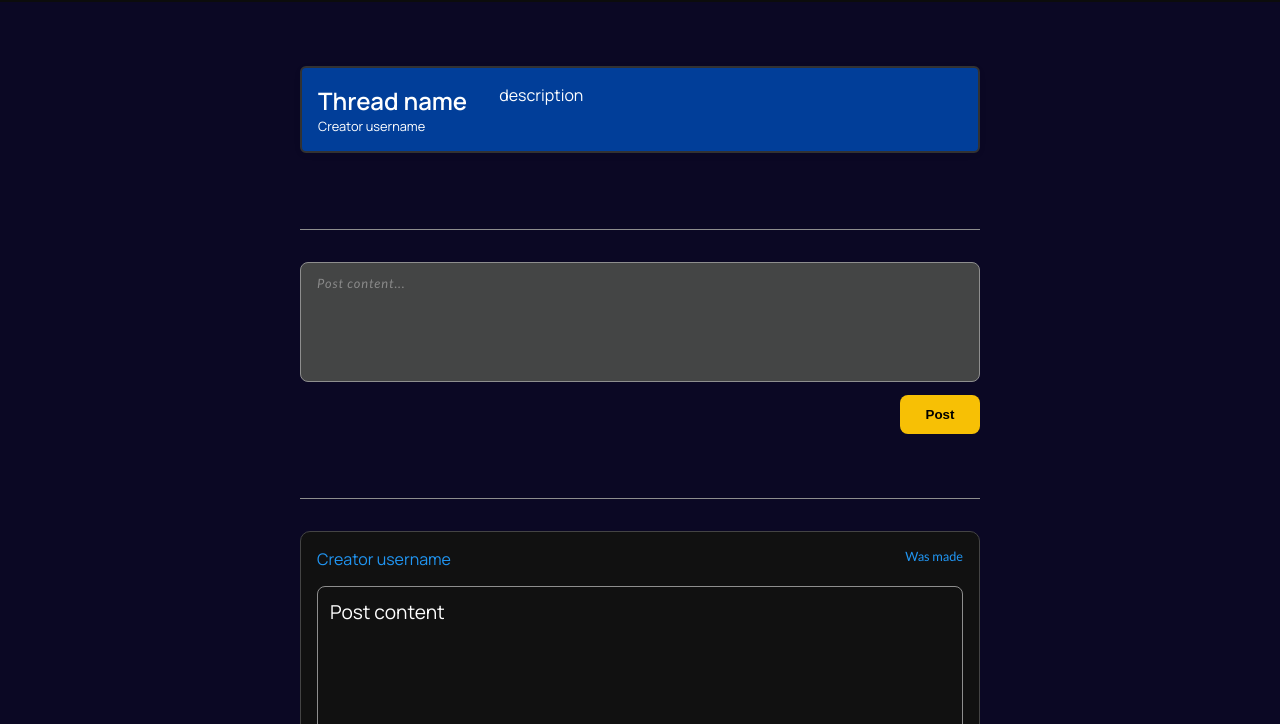
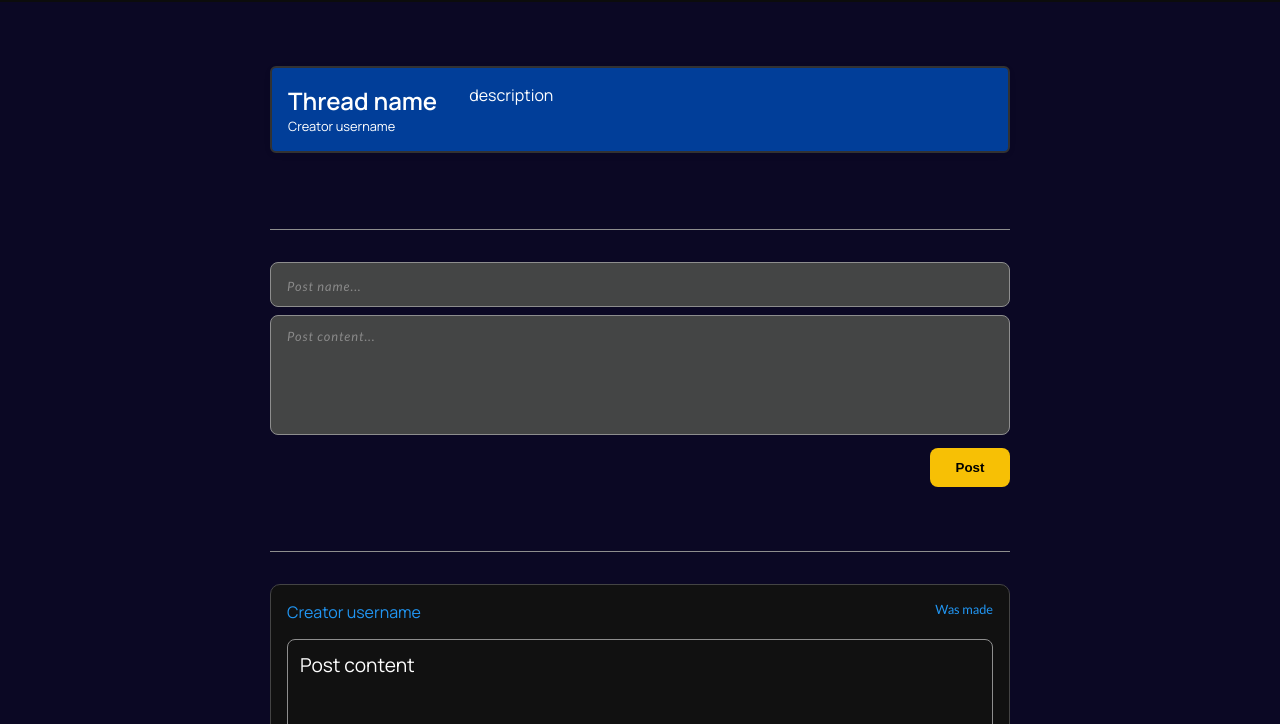
Before and after one commit to dantylos/FinCZ, a plain HTML site: page src/pages/thread-page.html in a window 1280 px wide. Shown: the part 52-776 px from the top of the page. Drawn offline with Linux system fonts and the light colour scheme.

Commit message:
posp page development preparation

```diff
--- a/src/pages/thread-page.html
+++ b/src/pages/thread-page.html
@@ -2,6 +2,9 @@
 <html lang="en">
 <head>
     <meta charset="UTF-8">
+  <meta name="viewport"
+        content="width=device-width, user-scalable=no, initial-scale=1.0, maximum-scale=1.0, minimum-scale=1.0">
+  <meta http-equiv="X-UA-Compatible" content="ie=edge">
     <title>Thread Page</title>
   <link rel="stylesheet" href="../styles/style.css">
 </head>
@@ -45,6 +48,15 @@
 
         <div class="post-creator">
           <form id="createPostForm" name="CreatePost">
+
+            <label for="postName">
+              <input type="text"
+                     id="postName"
+                     name="postName"
+                     placeholder="Post name..."
+                     required
+                     maxlength="100" />
+            </label>
 
             <label for="content">
               <textarea id="content"
--- a/src/styles/thread-page__styles.scss
+++ b/src/styles/thread-page__styles.scss
@@ -1,3 +1,4 @@
+// Thread-header
 .thread-header{
  padding: 1rem 1.5rem;
 
@@ -21,7 +22,7 @@
     .container{
       display: flex;
       flex-direction: column;
-      max-width: 680px;
+      max-width: 740px;
       gap: 4rem;
 
       .thread-item{
@@ -37,7 +38,6 @@
         gap: 2rem;
         border: 2px solid #323232;
         box-sizing: border-box;
-        max-width: 680px;
 
         .thread-item__name {
           font-size: 1.5rem;
@@ -61,6 +61,35 @@
         form{
           display: flex;
           flex-direction: column;
+        }
+
+        input{
+          width: 100%;
+          padding: 12px 16px;
+          border: 1px solid #8e8e8e;
+          background-color: #444545;
+          color: #e1e0e0;
+          font-size: 1rem;
+          font-family: 'Lato', sans-serif;
+          box-sizing: border-box;
+          transition: border-color 0.3s ease, box-shadow 0.3s ease;
+          margin-bottom: 0.5rem;
+          border-radius: 8px;
+
+          &::placeholder {
+            color: #8a8a8a;
+            font-style: italic;
+            font-size: 0.8rem;
+            letter-spacing: 1px;
+          }
+
+          &:focus {
+            outline: none;
+            border-color: #5bbaff;
+            box-shadow: 0 0 6px #5bbaffaa;
+            background-color: #262a2f;
+            opacity: 0.8;
+          }
         }
 
         textarea {
@@ -203,5 +232,4 @@
       }
     }
   }
-
 }
```
Also changed, not shown: src/pages/post-page.html (+31 -0 lines), src/styles/thread-page__styles.css, 1 other file.
